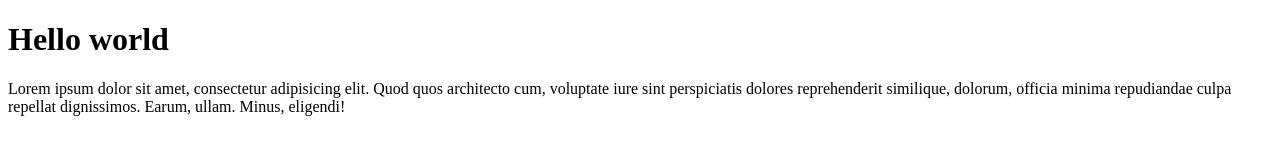
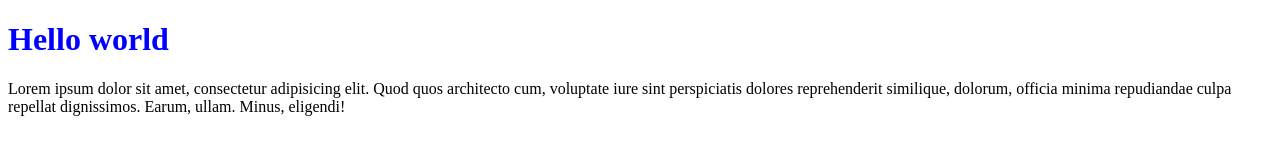
Before and after one commit to Talman95/git-study, a plain HTML site: page index.html in a window 1280 px wide. Drawn offline with Linux system fonts and the light colour scheme.

Commit message:
change styles.css

```diff
--- /dev/null
+++ b/index.css
@@ -0,0 +1,3 @@
+.topic {
+    color: blue;
+}
--- a/index.html
+++ b/index.html
@@ -2,13 +2,12 @@
 <html lang="en">
 <head>
   <meta charset="utf-8">
-  <title>Instagram</title>
-  <base href="/">
+  <title>Git Study</title>
   <meta name="viewport" content="width=device-width, initial-scale=1">
-  <link rel="icon" type="image/x-icon" href="favicon.ico">
+  <link rel="stylesheet" href="index.css" type="text/css">
 </head>
 <body>
-  <h1>Hello world</h1>
+  <h1 class="topic">Hello world</h1>
   <p>
     Lorem ipsum dolor sit amet, consectetur adipisicing elit.
     Quod quos architecto cum, voluptate iure sint perspiciatis dolores
```
